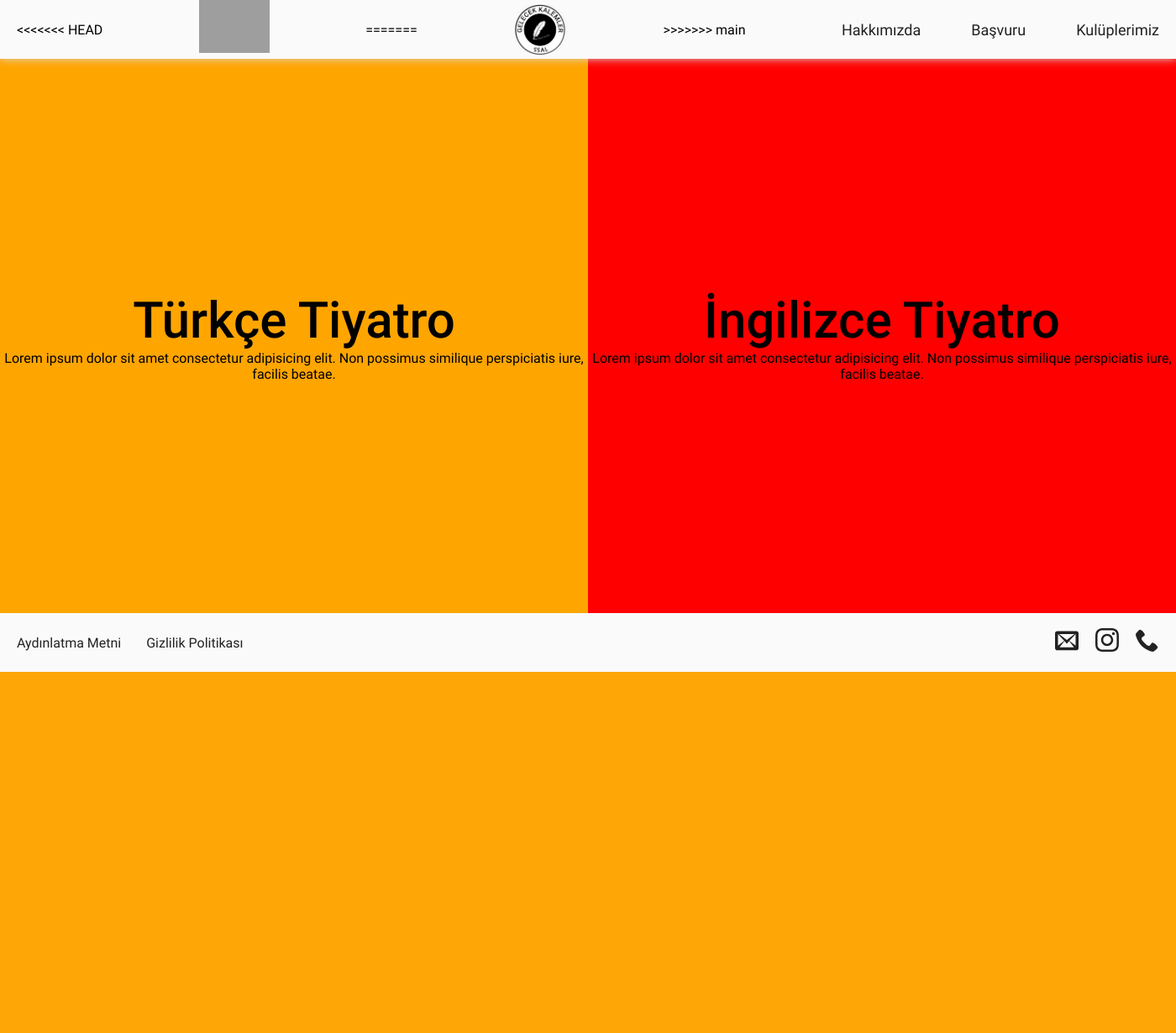
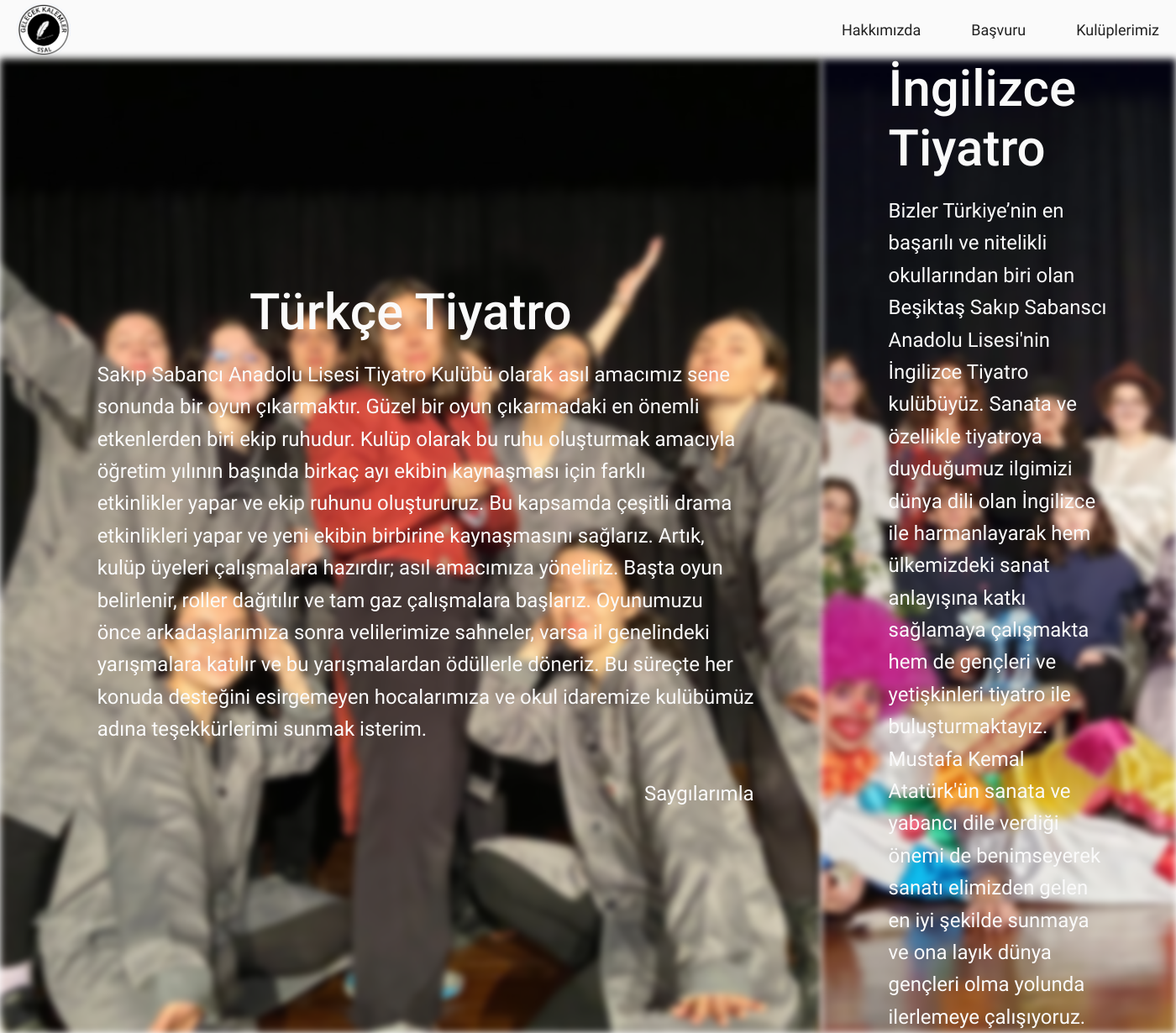
Before and after one commit to BabelSoftware/Theater-Club, a Django app: template theaterclub/templates/clubs.html in a window 1400 px wide. Shown: the whole page at 84% size. Before the commit the page ends 800 px from the top, so only its background shows below. Run offline with Django 4.2, Linux system fonts and the light colour scheme; the template is opened without the code that fills it, so the values that code supplies are empty; parts of the project's set-up code (start-up, migrations or seed data) failed here and were passed over; grey boxes are pictures that could not be loaded.

Commit message:
Finished clubs.html

```diff
--- a/theaterclub/static/styles/css/style.css
+++ b/theaterclub/static/styles/css/style.css
@@ -1,3 +1,4 @@
+@charset "UTF-8";
 *,
 *::before,
 *::after {
@@ -237,6 +238,8 @@
 }
 
 .section-clubs {
+  position: relative;
+  z-index: 2;
   width: 100%;
   height: calc(100vh - 14rem);
   display: grid;
@@ -244,27 +247,81 @@
 }
 
 .turkish-container {
-  background-color: orange;
+  position: relative;
+  z-index: 1;
+  background-position: center;
+  background-size: cover;
   display: flex;
   flex-direction: column;
   justify-content: center;
   align-items: center;
-  text-align: center;
+  padding-inline: 8rem;
+  padding-block: 8rem;
+  gap: 2rem;
+}
+.turkish-container__bg {
+  position: absolute;
+  z-index: -1;
+  width: 100%;
+  height: 100%;
+  background-position: center;
+  background-size: cover;
+  background-image: url(../../components/türkçe.webp);
+  filter: blur(0.4rem);
+  -webkit-filter: blur(0.4rem);
 }
 .turkish-container__heading {
   font-size: 6rem;
   font-weight: 500;
+  color: #fafafa;
+}
+.turkish-container__text {
+  font: inherit;
+  position: relative;
+  font-size: 2.4rem;
+  line-height: 1.6;
+  letter-spacing: unset;
+  color: #fafafa;
+}
+.turkish-container__text-ending {
+  position: absolute;
+  left: 0;
+  bottom: 0;
+  width: 100%;
+  text-align: end;
+  color: #fafafa;
 }
 
 .english-container {
-  background-color: red;
+  position: relative;
+  z-index: 1;
+  background-position: center;
+  background-size: cover;
   display: flex;
   flex-direction: column;
   justify-content: center;
   align-items: center;
-  text-align: center;
+  padding-inline: 8rem;
+  gap: 2rem;
+}
+.english-container__bg {
+  position: absolute;
+  z-index: -1;
+  width: 100%;
+  height: 100%;
+  background-position: center;
+  background-size: cover;
+  filter: blur(0.4rem);
+  -webkit-filter: blur(0.4rem);
+  background-image: url(../../components/ingilizce.webp);
 }
 .english-container__heading {
   font-size: 6rem;
   font-weight: 500;
+  color: #fafafa;
 }
+.english-container__text {
+  font-size: 2.4rem;
+  line-height: 1.6;
+  color: #fafafa;
+}
--- a/theaterclub/static/styles/scss/pages/_clubs.scss
+++ b/theaterclub/static/styles/scss/pages/_clubs.scss
@@ -1,4 +1,6 @@
 .section-clubs {
+  position: relative;
+  z-index: 2;
   width: 100%;
   height: calc(100vh - 14rem);
   display: grid;
@@ -6,33 +8,88 @@
 }
 
 .turkish-container {
-  background-color: orange;
+  position: relative;
+  z-index: 1;
+  background-position: center;
+  background-size: cover;
   display: flex;
   flex-direction: column;
   justify-content: center;
   align-items: center;
-  text-align: center;
+  padding-inline: 8rem;
+  padding-block: 8rem;
+  gap: 2rem;
+
+  &__bg {
+    position: absolute;
+    z-index: -1;
+    width: 100%;
+    height: 100%;
+    background-position: center;
+    background-size: cover;
+    background-image: url(../../components/türkçe.webp);
+    filter: blur(0.4rem);
+    -webkit-filter: blur(0.4rem);
+  }
 
   &__heading {
     font-size: map-get($font-sizes, heading);
     font-weight: map-get($font-weights, medium);
+    color: map-get($colours, light);
+  }
+
+  &__text {
+    font: inherit;
+    position: relative;
+    font-size: map-get($font-sizes, xl);
+    line-height: 1.6;
+    letter-spacing: unset;
+    color: map-get($colours, light);
+
+    &-ending {
+      position: absolute;
+      left: 0;
+      bottom: 0;
+      width: 100%;
+      text-align: end;
+      color: map-get($colours, light);
+    }
   }
 }
 
 .english-container {
-  background-color: red;
+  position: relative;
+  z-index: 1;
+  background-position: center;
+  background-size: cover;
   display: flex;
   flex-direction: column;
   justify-content: center;
   align-items: center;
-  text-align: center;
+  padding-inline: 8rem;
+  gap: 2rem;
+
+  &__bg {
+    position: absolute;
+    z-index: -1;
+    width: 100%;
+    height: 100%;
+    background-position: center;
+    background-size: cover;
+    filter: blur(0.4rem);
+    -webkit-filter: blur(0.4rem);
+    background-image: url(../../components/ingilizce.webp);
+  }
 
   &__heading {
     font-size: map-get($font-sizes, heading);
     font-weight: map-get($font-weights, medium);
+    color: map-get($colours, light);
   }
 
-  &__text{
-    font-size: map-get($font-sizes, dense);
+  &__text {
+    font-size: map-get($font-sizes, xl);
+    line-height: 1.6;
+    color: map-get($colours, light);
   }
 }
--- a/theaterclub/templates/base.html
+++ b/theaterclub/templates/base.html
@@ -28,18 +28,9 @@
   </head>
   <body>
     <header class="header">
-<<<<<<< HEAD
-      <a href="{% url 'index' %}" class="header__logo-link">
-        <img
-          class="header__logo"
-          src="{% static 'components/tiyatro-logo.webp' %}"
-          alt="Gelecek Kalemler"
-      /></a>
-=======
 
       <img class="header__logo" srcset="{% static 'components/tiyatro-logo-1x.webp' %} 1x, {% static 'components/tiyatro-logo-2x.webp' %} 2x, , {% static 'components/tiyatro-logo-3x.webp' %} 3x" alt="Gelecek Kalemler | Logo">
 
->>>>>>> main
       <ul class="header__list">
         <li class="header__list-item">
           <a href="{% url 'index' %}#about" class="header__list-link"
--- a/theaterclub/templates/clubs.html
+++ b/theaterclub/templates/clubs.html
@@ -1,17 +1,36 @@
 {% extends 'base.html' %} {% block main %}
 <section class="section-clubs">
   <div class="turkish-container">
+    <div class="turkish-container__bg"></div>
     <h3 class="turkish-container__heading">Türkçe Tiyatro</h3>
-    <p class="turkish-container__text">
-      Lorem ipsum dolor sit amet consectetur adipisicing elit. Non possimus
-      similique perspiciatis iure, facilis beatae.
-    </p>
+    <pre class="turkish-container__text">
+      Sakıp Sabancı Anadolu Lisesi Tiyatro Kulübü olarak asıl amacımız sene
+      sonunda bir oyun çıkarmaktır. Güzel bir oyun çıkarmadaki en önemli
+      etkenlerden biri ekip ruhudur. Kulüp olarak bu ruhu oluşturmak amacıyla
+      öğretim yılının başında birkaç ayı ekibin kaynaşması için farklı
+      etkinlikler yapar ve ekip ruhunu oluştururuz. Bu kapsamda çeşitli drama
+      etkinlikleri yapar ve yeni ekibin birbirine kaynaşmasını sağlarız. Artık,
+      kulüp üyeleri çalışmalara hazırdır; asıl amacımıza yöneliriz. Başta oyun
+      belirlenir, roller dağıtılır ve tam gaz çalışmalara başlarız. Oyunumuzu
+      önce arkadaşlarımıza sonra velilerimize sahneler, varsa il genelindeki
+      yarışmalara katılır ve bu yarışmalardan ödüllerle döneriz. Bu süreçte her
+      konuda desteğini esirgemeyen hocalarımıza ve okul idaremize kulübümüz
+      adına teşekkürlerimi sunmak isterim.
+      <div class="turkish-container__text-ending">Saygılarımla</div>
+    </pre>
   </div>
   <div class="english-container">
+    <div class="english-container__bg"></div>
     <h3 class="english-container__heading">İngilizce Tiyatro</h3>
     <p class="english-container__text">
-      Lorem ipsum dolor sit amet consectetur adipisicing elit. Non possimus
-      similique perspiciatis iure, facilis beatae.
+      Bizler Türkiye’nin en başarılı ve nitelikli okullarından biri olan
+      Beşiktaş Sakıp Sabanscı Anadolu Lisesi'nin İngilizce Tiyatro kulübüyüz.
+      Sanata ve özellikle tiyatroya duyduğumuz ilgimizi dünya dili olan
+      İngilizce ile harmanlayarak hem ülkemizdeki sanat anlayışına katkı
+      sağlamaya çalışmakta hem de gençleri ve yetişkinleri tiyatro ile
+      buluşturmaktayız. Mustafa Kemal Atatürk'ün sanata ve yabancı dile verdiği
+      önemi de benimseyerek sanatı elimizden gelen en iyi şekilde sunmaya ve ona
+      layık dünya gençleri olma yolunda ilerlemeye çalışıyoruz.
     </p>
   </div>
 </section>
--- a/theaterclub/website/urls.py
+++ b/theaterclub/website/urls.py
@@ -6,9 +6,5 @@
 urlpatterns = [
     path('application', views.ApplicationView.as_view(template_name='application.html'), name = 'application-page'),
     path('', views.index, name = 'index'),
-<<<<<<< HEAD
-    path('application', views.application, name = 'application-page'),
-    path('clubs', views.clubs, name='clubs-page'),
-=======
->>>>>>> main
+    path('clubs', views.clubs, name = 'clubs-page')
 ]
```
Also changed, not shown: theaterclub/templates/application.html (+4 -3 lines), theaterclub/website/views.py (+0 -10 lines), theaterclub/static/components/ingilizce.webp (added), theaterclub/static/components/türkçe.webp (added).
